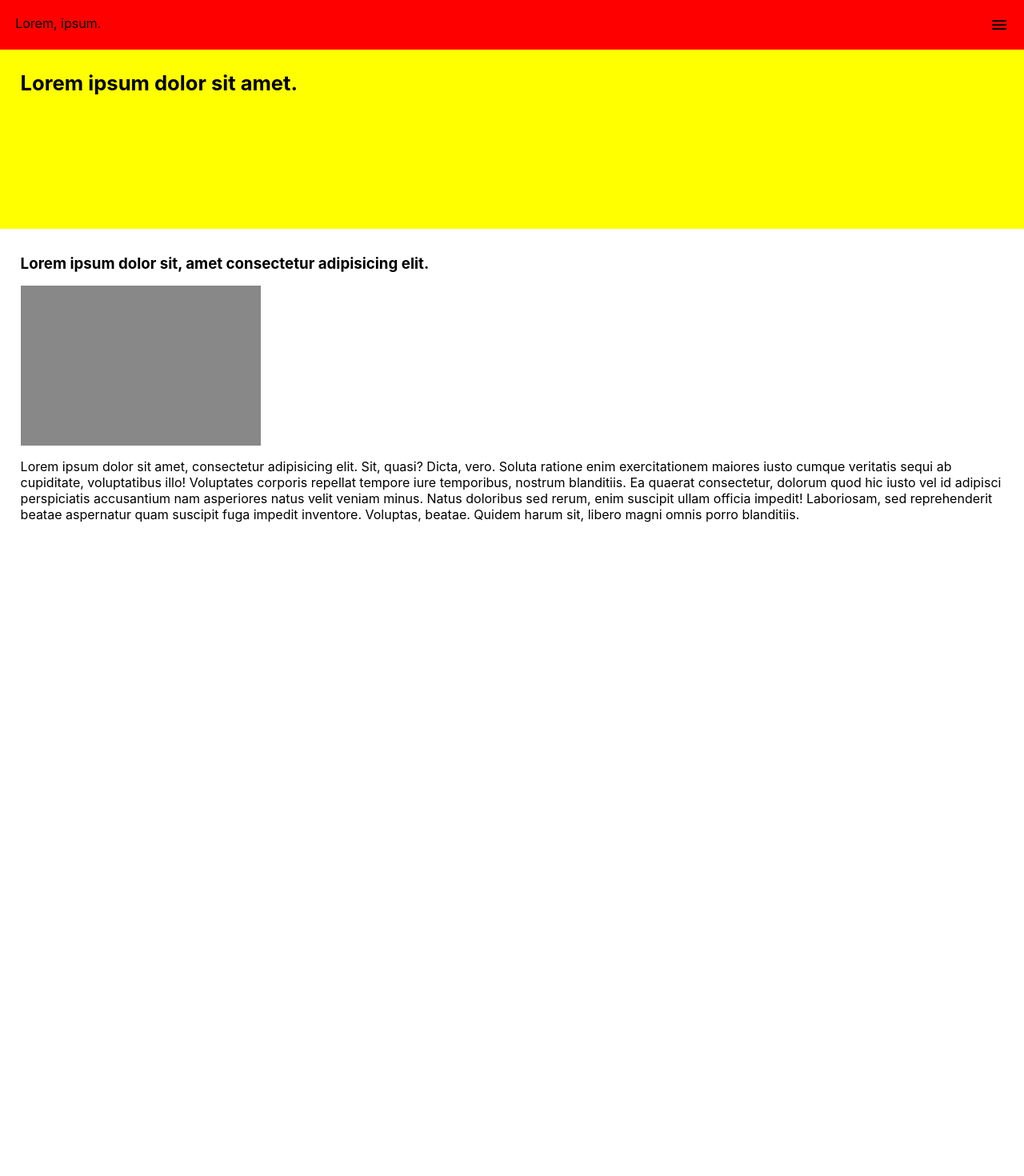
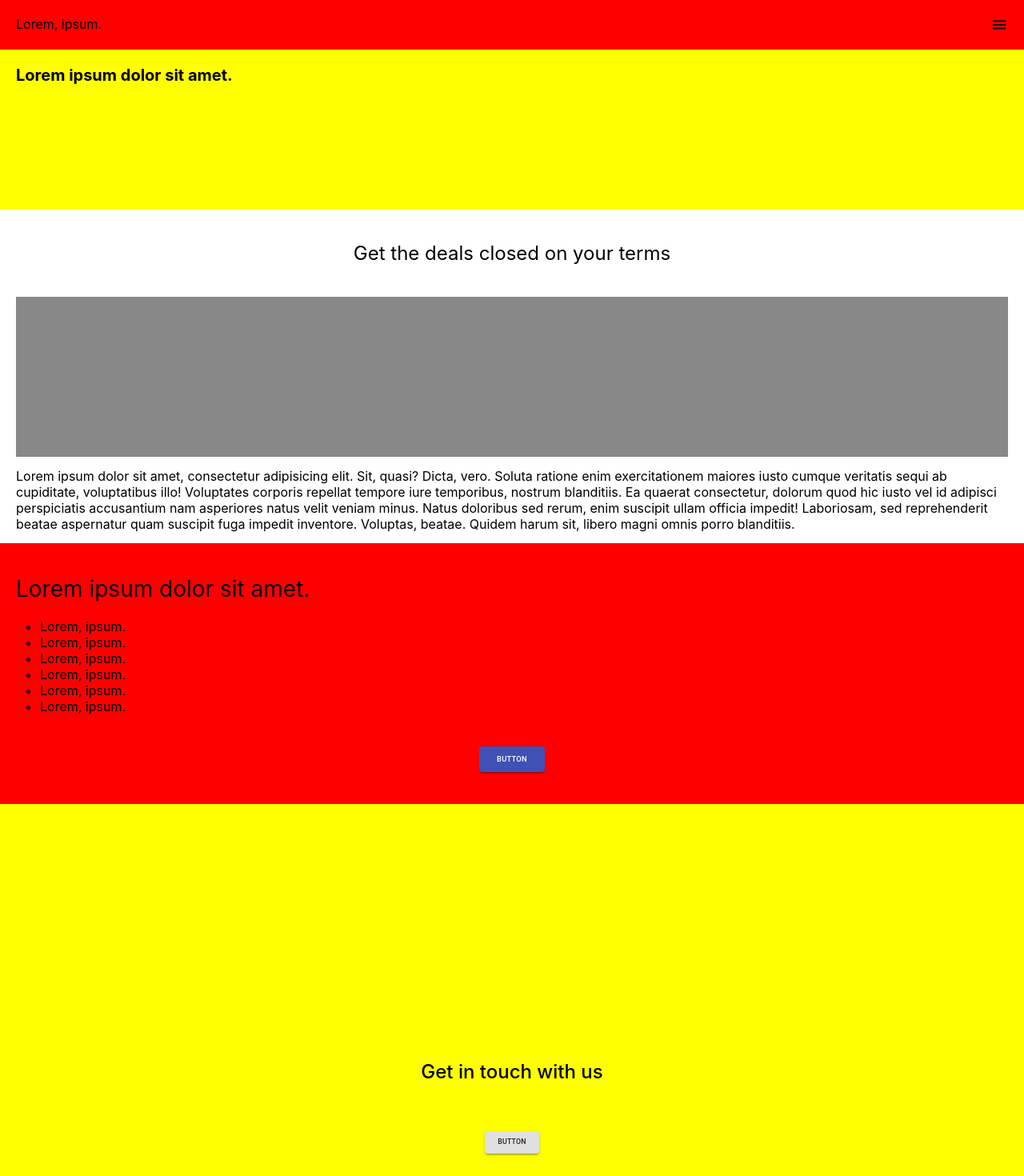
Before and after one commit to mritunjaysaha/project-1, a Next.js app: page / in a window 1280 px wide. Shown: the top 1470 px of the page at 80% size. Before the commit the page ends 800 px from the top, so only its background shows below. Built offline with nearby package versions, Linux system fonts and the light colour scheme.

Commit message:
completed content template

```diff
--- /dev/null
+++ b/src/atoms/button.jsx
@@ -0,0 +1,22 @@
+import { makeStyles } from "@material-ui/core/styles";
+import Button from "@material-ui/core/Button";
+
+const useStyles = makeStyles((theme) => ({
+    root: {
+        "& > *": {
+            margin: theme.spacing(1),
+        },
+    },
+}));
+
+export function MUIButton({ name, color, size }) {
+    return (
+        <Button
+            variant="contained"
+            color={color ? color : ""}
+            size={size ? size : "medium"}
+        >
+            {name ? name : "temp"}
+        </Button>
+    );
+}
--- a/src/body.jsx
+++ b/src/body.jsx
@@ -1,23 +1,50 @@
 import Image from "next/image";
 import styles from "../styles/body.module.scss";
 
+import { MUIButton } from "./atoms/button";
+
 export function Body() {
     return (
+        <>
             <section className={styles.section1}>
-            <h3>Lorem ipsum dolor sit, amet consectetur adipisicing elit.</h3>
+                <h3>Get the deals closed on your terms</h3>
                 <div className={styles.placeholder}></div>
                 <p>
-                Lorem ipsum dolor sit amet, consectetur adipisicing elit. Sit,
-                quasi? Dicta, vero. Soluta ratione enim exercitationem maiores
-                iusto cumque veritatis sequi ab cupiditate, voluptatibus illo!
-                Voluptates corporis repellat tempore iure temporibus, nostrum
-                blanditiis. Ea quaerat consectetur, dolorum quod hic iusto vel
-                id adipisci perspiciatis accusantium nam asperiores natus velit
-                veniam minus. Natus doloribus sed rerum, enim suscipit ullam
-                officia impedit! Laboriosam, sed reprehenderit beatae aspernatur
-                quam suscipit fuga impedit inventore. Voluptas, beatae. Quidem
+                    Lorem ipsum dolor sit amet, consectetur adipisicing elit.
+                    Sit, quasi? Dicta, vero. Soluta ratione enim exercitationem
+                    maiores iusto cumque veritatis sequi ab cupiditate,
+                    voluptatibus illo! Voluptates corporis repellat tempore iure
+                    temporibus, nostrum blanditiis. Ea quaerat consectetur,
+                    dolorum quod hic iusto vel id adipisci perspiciatis
+                    accusantium nam asperiores natus velit veniam minus. Natus
+                    doloribus sed rerum, enim suscipit ullam officia impedit!
+                    Laboriosam, sed reprehenderit beatae aspernatur quam
+                    suscipit fuga impedit inventore. Voluptas, beatae. Quidem
                     harum sit, libero magni omnis porro blanditiis.
                 </p>
             </section>
+
+            <section className={styles.section2}>
+                <h3>Lorem ipsum dolor sit amet.</h3>
+                <ul>
+                    <li>Lorem, ipsum.</li>
+                    <li>Lorem, ipsum.</li>
+                    <li>Lorem, ipsum.</li>
+                    <li>Lorem, ipsum.</li>
+                    <li>Lorem, ipsum.</li>
+                    <li>Lorem, ipsum.</li>
+                </ul>
+                <div className={styles.btnContainer}>
+                    <MUIButton name="button" color="primary" size="large" />
+                </div>
+            </section>
+
+            <section className={styles.section3}>
+                <h3>Get in touch with us</h3>
+                <div className={styles.btnContainer}>
+                    <MUIButton name="button" />
+                </div>
+            </section>
+        </>
     );
 }
--- a/src/navbar.jsx
+++ b/src/navbar.jsx
@@ -12,7 +12,7 @@ export function Navbar() {
         <nav className={styles.navbar}>
             <div>Lorem, ipsum.</div>
 
-            <MenuTwoToneIcon />
+            <MenuTwoToneIcon fontSize="large" />
             {/* {navbarLinks.map((link) => (
                 <li>{link.name}</li>
             ))} */}
--- a/styles/body.module.scss
+++ b/styles/body.module.scss
@@ -4,25 +4,73 @@
     background-color: yellow;
     height: 14rem;
 
-    font-size: $padding-mobile;
+    font-size: $fs-medium;
     font-weight: 700;
 
     padding: $padding-mobile;
 }
 
 .section1 {
-    padding: 2rem $padding-mobile;
+    padding: 0 $padding-mobile;
+
     h3 {
-        padding-bottom: 1rem;
+        padding: 4rem 0;
+        text-align: center;
+        font-size: $fs-large;
+        font-weight: $fw-regular;
     }
 
     p {
-        padding-top: 1rem;
+        padding: 1.4rem 0;
+
+        font-size: $fs-small;
+        font-weight: $fw-regular;
     }
+}
+
+.section2 {
+    padding: 4rem $padding-mobile;
+    background-color: red;
+    h3 {
+        font-size: $fs-x-large;
+        font-weight: $fw-regular;
+        padding-bottom: 2rem;
+    }
+
+    ul {
+        padding-left: 3rem;
+        padding-bottom: 2rem;
+        font-size: $fs-small;
+    }
+}
+
+.section3 {
+    background-color: yellow;
+    height: 80vh;
+
+    display: flex;
+    flex-direction: column;
+
+    align-items: center;
+
+    h3 {
+        font-size: $fs-large;
+        font-weight: $fw-medium;
+        margin-top: 40vh;
+        margin-bottom: 4rem;
+    }
+}
+
+.btnContainer {
+    display: flex;
+    justify-content: center;
+    align-items: center;
+    margin-top: 2rem;
+    font-size: $fs-medium;
 }
 
 .placeholder {
     background: #888;
     height: 200px;
-    width: 300px;
+    width: 100%;
 }
--- a/styles/globals.css
+++ b/styles/globals.css
@@ -1,4 +1,6 @@
-html,
+html {
+    font-size: 62.5%;
+}
 body {
     font-family: -apple-system, BlinkMacSystemFont, Segoe UI, Roboto, Oxygen,
         Ubuntu, Cantarell, Fira Sans, Droid Sans, Helvetica Neue, sans-serif;
@@ -9,10 +11,6 @@ a {
     text-decoration: none;
 }
 
-li {
-    list-style: none;
-}
-
 * {
     box-sizing: border-box;
     padding: 0;
--- a/styles/header.module.scss
+++ b/styles/header.module.scss
@@ -2,9 +2,9 @@
 
 .header {
     background-color: yellow;
-    height: 14rem;
+    height: 20rem;
 
-    font-size: $padding-mobile;
+    font-size: $fs-medium;
     font-weight: 700;
 
     padding: $padding-mobile;
--- a/styles/navbar.module.scss
+++ b/styles/navbar.module.scss
@@ -1,10 +1,15 @@
+@import "./utils.scss";
+
 .navbar {
     position: sticky;
     top: 0;
 
     display: flex;
     justify-content: space-between;
-    padding: 1.2rem;
+    padding: $padding-mobile;
+    font-size: $fs-small;
 
     background: red;
+
+    z-index: 10;
 }
--- a/styles/utils.scss
+++ b/styles/utils.scss
@@ -1,9 +1,10 @@
 $white: #fafafa;
 
 // Font size
-$fs-small: 1rem;
-$fs-medium: 1.2rem;
-$fs-large: 1.6rem;
+$fs-small: 1.6rem;
+$fs-medium: 2rem;
+$fs-large: 2.4rem;
+$fs-x-large: 2.8rem;
 
 // Font weight
 
@@ -12,4 +13,4 @@ $fw-medium: 500;
 $fw-regular: 400;
 
 // padding
-$padding-mobile: 1.6rem;
+$padding-mobile: 2rem;
```
Lines whose indentation alone changed are shown as unchanged.
